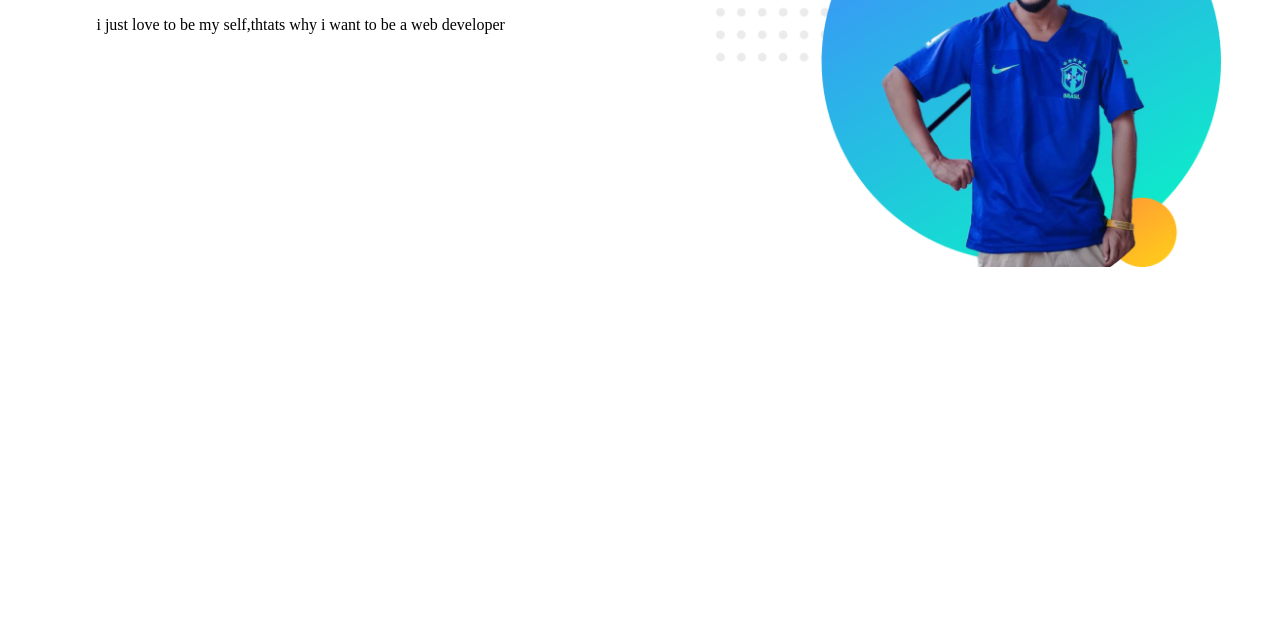
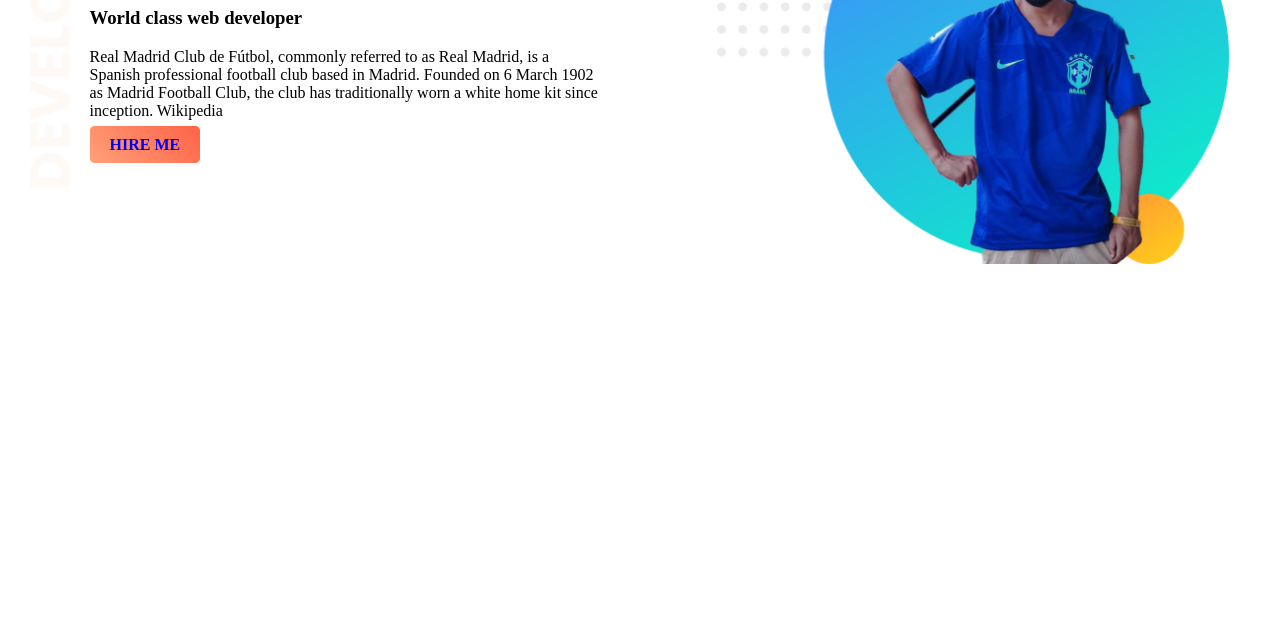
Before and after one commit to AshikpHerodowza/web-portfolio, a plain HTML site: page index.html in a window 1280 px wide. Shown: the part 172-800 px from the top of the page. Drawn offline with Linux system fonts and the light colour scheme.

Commit message:
top part done

```diff
--- a/index.html
+++ b/index.html
@@ -9,16 +9,25 @@
     <title>ASHIK</title>
 </head>
 <body>
- <section>
+ <section class="top">
     <div class="half">
         <h1>Well to my website</h1>
         <h1> <span class="name">ASHIK</span> website</h1>
         <h3>World class web developer</h3>
-        <p>i just love to be my self,thtats why i want to be a web developer</p>
+        <p>Real Madrid Club de Fútbol, commonly referred to as Real Madrid, is a Spanish professional football club based in Madrid. Founded on 6 March 1902 as Madrid Football Club, the club has traditionally worn a white home kit since inception. Wikipedia</p>
+        <a class="link-button" target="_blank" href="https://www.linkedin.com/in/ashik-dowza-8485a51b1/">HIRE ME</a>
     </div>
+
+
     <div class="half">
         <img src="images/profile.PNG.png" alt="">
+
     </div>
+
  </section>
+
+
+
+
 </body>
 </html>
--- a/style.css
+++ b/style.css
@@ -1,4 +1,10 @@
+body{
+    margin: 0px;
+}
 
+h1{
+    font-size: 200%;
+}
 
 .name{
 
@@ -17,3 +23,19 @@ margin: 2%;
 .half img{
     width: 100%;
 }
+.top{
+    background-image: url(images/top-banner.png);
+    background-repeat: no-repeat;
+}
+section{
+
+    height: 500px;
+}
+.link-button{
+    text-decoration: none;
+    background-image: linear-gradient(45deg, lightsalmon, tomato );
+    background-color: orange;
+    padding: 10px 20px;
+    border-radius:5px;
+    font-weight: bold;
+}
```
